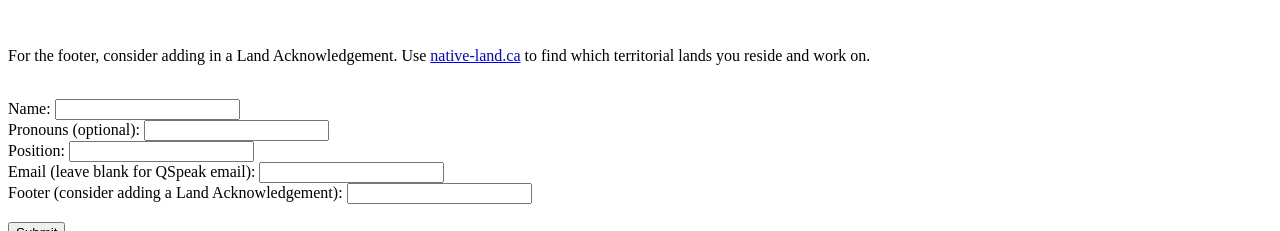
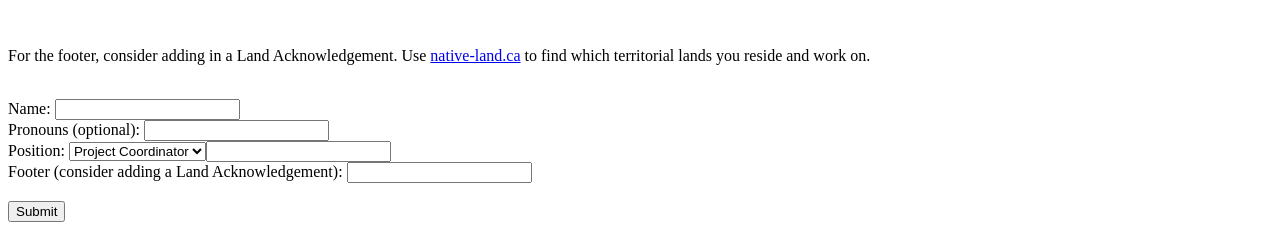
Before and after one commit to qspeakorg/qspeaksig, a plain HTML site: page index.html in a window 1280 px wide. Shown: the part 101-332 px from the top of the page. Drawn offline with Linux system fonts and the light colour scheme.

Commit message:
Update index.html

```diff
--- a/index.html
+++ b/index.html
@@ -15,7 +15,11 @@
 <form id="frm1" action="/action_page.php">
   Name: <input type="text" name="name"><br>
   Pronouns (optional): <input type="text" name="pronouns"><br>
-  Position: <input type="text" name="position"><br>
+  Position: <select id="cars" name="cars">
+      <option value="Project Coordinator">Project Coordinator</option>
+      <option value="saab">Saab</option>
+      <option value="fiat">Fiat</option>
+      <option value="audi">Audi</option><br>
   Email (leave blank for QSpeak email): <input type="text" name="email"><br>
   Footer (consider adding a Land Acknowledgement): <input type="text" name="footer"><br><br>
   <input type="button" onclick="myFunction()" value="Submit">
```
